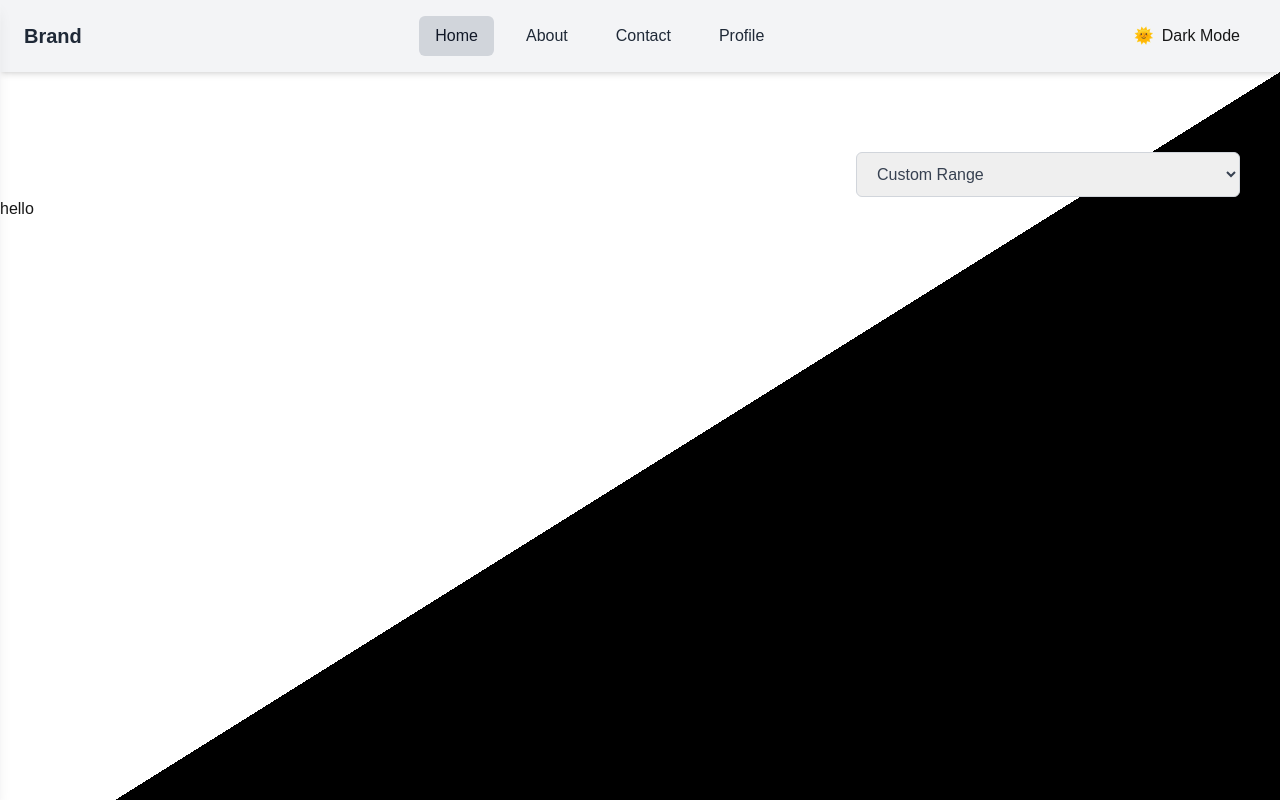
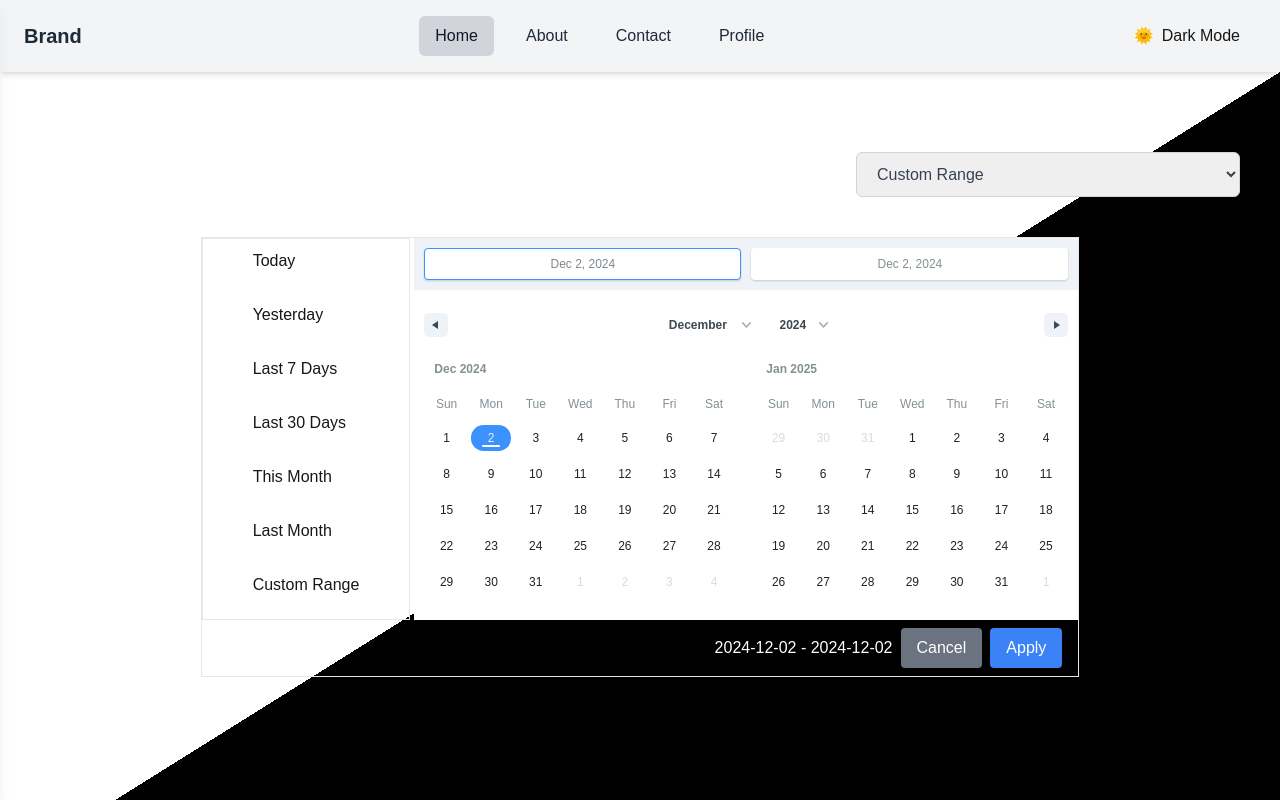
Before and after one commit to arjun1571/custom-date-range, a Next.js app: page / in a window 1280 px wide. Shown: the top 800 px of the page. Built offline with nearby package versions, Linux system fonts and the light colour scheme.

Commit message:
create: calendar compoent and show on ui

```diff
--- a/src/app/globals.css
+++ b/src/app/globals.css
@@ -23,3 +23,7 @@ body {
 .bg-diagonal {
   background: linear-gradient(to bottom right, white 50%, black 50%);
 }
+
+.dark .bg-diagonal {
+  background: linear-gradient(to right, #2d3748, #1a202c);
+}
--- /dev/null
+++ b/src/components/core/Calendar/Calendar.tsx
@@ -0,0 +1,213 @@
+import React, { FC, useState, useEffect } from "react";
+import { DateRange, RangeKeyDict } from "react-date-range";
+import "react-date-range/dist/styles.css";
+import "react-date-range/dist/theme/default.css";
+import Button from "../Button/Button";
+
+interface CalendarProps {
+  dateRange?: { startDate: Date; endDate: Date };
+  onChange: (value: { startDate: Date; endDate: Date }) => void;
+}
+
+const Calendar: FC<CalendarProps> = ({ dateRange = { startDate: new Date(), endDate: new Date() }, onChange }) => {
+  const [range, setRange] = useState({
+    startDate: dateRange.startDate,
+    endDate: dateRange.endDate,
+    key: "selection",
+  });
+
+  const [selectedLabel, setSelectedLabel] = useState<string>("");
+  const [isMobile, setIsMobile] = useState<boolean>(false);
+  const [modalOpen, setModalOpen] = useState<boolean>(false);
+
+  useEffect(() => {
+    if (typeof window !== "undefined") {
+      const handleResize = () => {
+        setIsMobile(window.innerWidth < 768);
+      };
+
+      handleResize();
+
+      window.addEventListener("resize", handleResize);
+
+      return () => {
+        window.removeEventListener("resize", handleResize);
+      };
+    }
+  }, []);
+
+  const handleRangeChange = (ranges: RangeKeyDict) => {
+    if (ranges.selection && ranges.selection.startDate && ranges.selection.endDate) {
+      let { startDate, endDate } = ranges.selection;
+
+      const IST_OFFSET = 5.5 * 60 * 60 * 1000;
+
+      startDate = new Date(startDate.getTime() + IST_OFFSET);
+      startDate.setHours(0, 0, 0, 0);
+
+      endDate = new Date(endDate.getTime() + IST_OFFSET);
+      endDate.setHours(23, 59, 59, 999);
+
+      if (startDate > endDate) {
+        [startDate, endDate] = [endDate, startDate];
+      }
+
+      setRange({ startDate, endDate, key: "selection" });
+      onChange({ startDate, endDate });
+      setModalOpen(false);
+    }
+  };
+
+  const customRanges = [
+    {
+      label: "Today",
+      range: {
+        startDate: new Date(),
+        endDate: new Date(),
+      },
+    },
+    {
+      label: "Yesterday",
+      range: {
+        startDate: new Date(new Date().setDate(new Date().getDate() - 1)),
+        endDate: new Date(new Date().setDate(new Date().getDate() - 1)),
+      },
+    },
+    {
+      label: "Last 7 Days",
+      range: {
+        startDate: new Date(new Date().setDate(new Date().getDate() - 7)),
+        endDate: new Date(),
+      },
+    },
+    {
+      label: "Last 30 Days",
+      range: {
+        startDate: new Date(new Date().setDate(new Date().getDate() - 30)),
+        endDate: new Date(),
+      },
+    },
+    {
+      label: "This Month",
+      range: {
+        startDate: new Date(new Date().setDate(1)),
+        endDate: new Date(),
+      },
+    },
+    {
+      label: "Last Month",
+      range: {
+        startDate: new Date(new Date().setMonth(new Date().getMonth() - 1)),
+        endDate: new Date(new Date().setDate(0)),
+      },
+    },
+    {
+      label: "Custom Range",
+      range: {
+        startDate: new Date(),
+        endDate: new Date(),
+      },
+    },
+  ];
+
+  return (
+    <div className="calendar-container md:flex gap-1">
+      {isMobile && (
+        <div>
+          <Button label="Select Date Range" variant="primary" onClick={() => setModalOpen(true)} className="mb-2" />
+
+          {modalOpen && (
+            <div
+              className="modal"
+              style={{
+                position: "fixed",
+                top: "50%",
+                left: "50%",
+                transform: "translate(-50%, -50%)",
+                backgroundColor: "#fff",
+                padding: "20px",
+                boxShadow: "0px 4px 12px rgba(0, 0, 0, 0.2)",
+                zIndex: 1000,
+                borderRadius: "8px",
+                width: "80%",
+                maxWidth: "400px",
+              }}
+            >
+              <button
+                onClick={() => setModalOpen(false)}
+                style={{
+                  position: "absolute",
+                  top: "10px",
+                  right: "10px",
+                  background: "transparent",
+                  border: "none",
+                  fontSize: "20px",
+                  cursor: "pointer",
+                }}
+              >
+                ✖
+              </button>
+              <h3>Select Date Range</h3>
+              {customRanges.map((rangeOption) => (
+                <div
+                  key={rangeOption.label}
+                  onClick={() => {
+                    handleRangeChange({ selection: rangeOption.range });
+                    setSelectedLabel(rangeOption.label);
+                  }}
+                  style={{
+                    padding: "10px",
+                    cursor: "pointer",
+                    borderRadius: "5px",
+                    marginBottom: "10px",
+                    background: selectedLabel === rangeOption.label ? "#0d6efd" : "",
+                    color: selectedLabel === rangeOption.label ? "white" : "",
+                  }}
+                >
+                  {rangeOption.label}
+                </div>
+              ))}
+            </div>
+          )}
+        </div>
+      )}
+
+      {!isMobile && (
+        <div className="lg:border px-10">
+          {customRanges.map((rangeOption) => (
+            <div
+              key={rangeOption.label}
+              onClick={() => {
+                handleRangeChange({ selection: rangeOption.range });
+                setSelectedLabel(rangeOption.label);
+              }}
+              style={{
+                padding: "10px",
+                cursor: "pointer",
+                borderRadius: "5px",
+                marginBottom: "10px",
+                background: selectedLabel === rangeOption.label ? "#0d6efd" : "",
+                color: selectedLabel === rangeOption.label ? "white" : "",
+              }}
+            >
+              {rangeOption.label}
+            </div>
+          ))}
+        </div>
+      )}
+
+      <DateRange
+        ranges={[range]}
+        onChange={handleRangeChange}
+        months={isMobile ? 1 : 2}
+        direction="horizontal"
+        preventSnapRefocus
+        initialFocusedRange={[0, 0]}
+        minDate={new Date("2020-01-01")}
+        maxDate={new Date("2025-12-31")}
+      />
+    </div>
+  );
+};
+
+export default Calendar;
--- a/src/components/module/DateRange.tsx
+++ b/src/components/module/DateRange.tsx
@@ -1,9 +1,12 @@
 "use client";
 import { useState } from "react";
 import Select from "../core/Select/Select";
+import Calendar from "../core/Calendar/Calendar";
+import Button from "../core/Button/Button";
 
 export default function DateRange() {
   const [selectedValue, setSelectedValue] = useState<string | number>("custom range");
+  const [range, setRange] = useState({ startDate: new Date(), endDate: new Date() });
 
   const options = [
     { key: "today", value: "Today" },
@@ -18,14 +21,42 @@ export default function DateRange() {
   const handleChange = (selectedKey: string | number) => {
     setSelectedValue(selectedKey);
   };
+
+  const handleDateChange = (value: { startDate: Date; endDate: Date }) => {
+    setRange(value);
+  };
+
+  const formatDate = (date: Date) => {
+    return date.toISOString().slice(0, 10);
+  };
+
   return (
     <>
-      <div className="flex items-end justify-end px-10 mt-20">
-        <div className=" w-96">
+      <div className="flex md::items-end md:justify-end items-center justify-center md:px-10 px-0 md:mt-20 mt-10">
+        <div className="md:w-96 w-72">
           <Select options={options} value={selectedValue} onChange={handleChange} customClassName="max-w-md" />
         </div>
       </div>
-      <div className="w-full">{selectedValue === "custom range" ? <div>hello</div> : <div></div>}</div>
+      <div className=" md:mt-10 mt-5 flex items-center justify-center">
+        {selectedValue === "custom range" ? (
+          <div className="md:border dark:bg-white">
+            <Calendar dateRange={range} onChange={handleDateChange} />
+            <div className="flex flex-col sm:flex-row md:items-center items-end justify-end gap-2 py-2 px-4 right-0">
+              <p className="text-white dark:text-black text-right sm:text-left">
+                {formatDate(range.startDate)} - {formatDate(range.endDate)}
+              </p>
+              <div className="flex gap-2 mt-2 sm:mt-0 sm:flex-row sm:items-center sm:justify-end">
+                <Button label="Cancel" variant="secondary" />
+                <Button label="Apply" variant="primary" />
+              </div>
+            </div>
+          </div>
+        ) : (
+          <div>
+            <h1 className="text-xl font-semibold dark:text-white">Content coming soon...</h1>
+          </div>
+        )}
+      </div>
     </>
   );
 }
```
Also changed, not shown: package.json (+8 -5 lines), src/app/page.tsx (+1 -10 lines), 1 other file (tests, documents, lock files or other folders).
